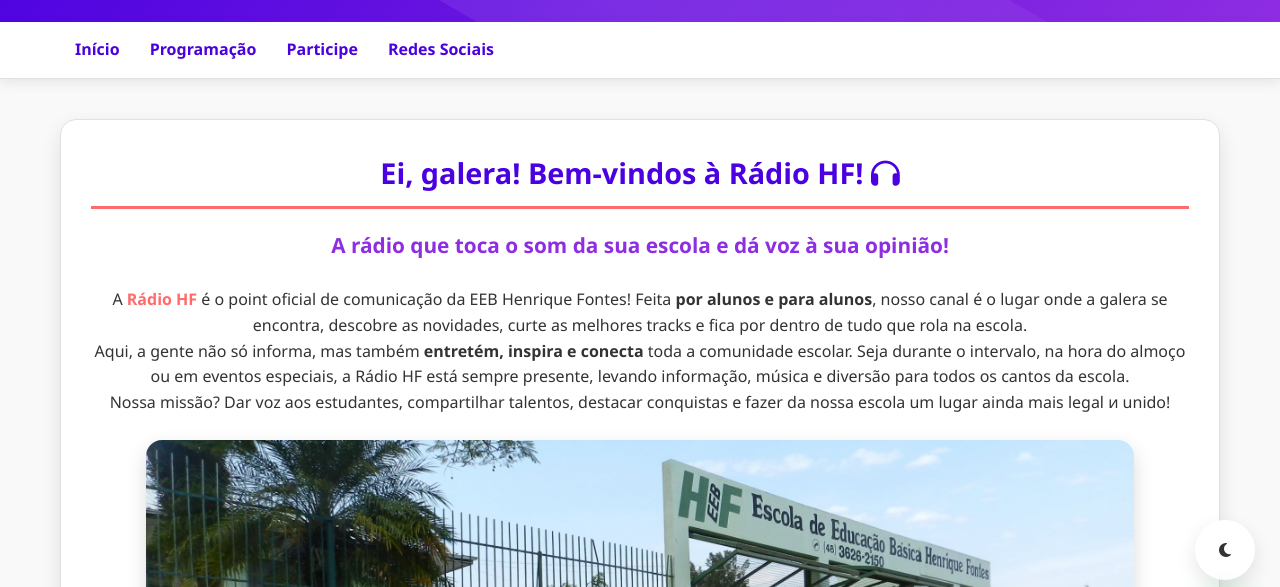
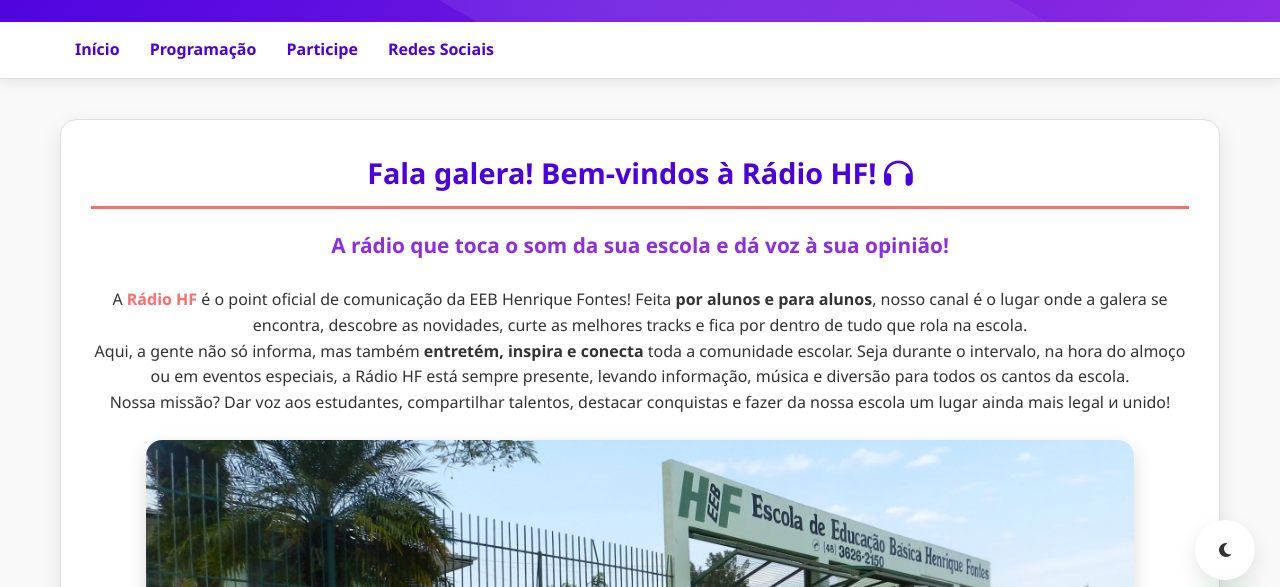
Before and after one commit to Mikael-de/Radio-escola, a plain HTML site: page index.html in a window 1280 px wide. Shown: the part 120-707 px from the top of the page. Drawn offline with Linux system fonts and the light colour scheme.

Commit message:
Update index.html

```diff
--- a/index.html
+++ b/index.html
@@ -603,7 +603,7 @@
 
     <main>
         <section id="introducao" class="introducao">
-            <h2>Ei, galera! Bem-vindos à Rádio HF! <i class="fas fa-headphones"></i></h2>
+            <h2>Fala galera! Bem-vindos à Rádio HF! <i class="fas fa-headphones"></i></h2>
             <p class="chamada">A rádio que toca o som da sua escola e dá voz à sua opinião!</p>
             <p>
                 A <span class="destaque">Rádio HF</span> é o point oficial de comunicação da EEB Henrique Fontes!
```
